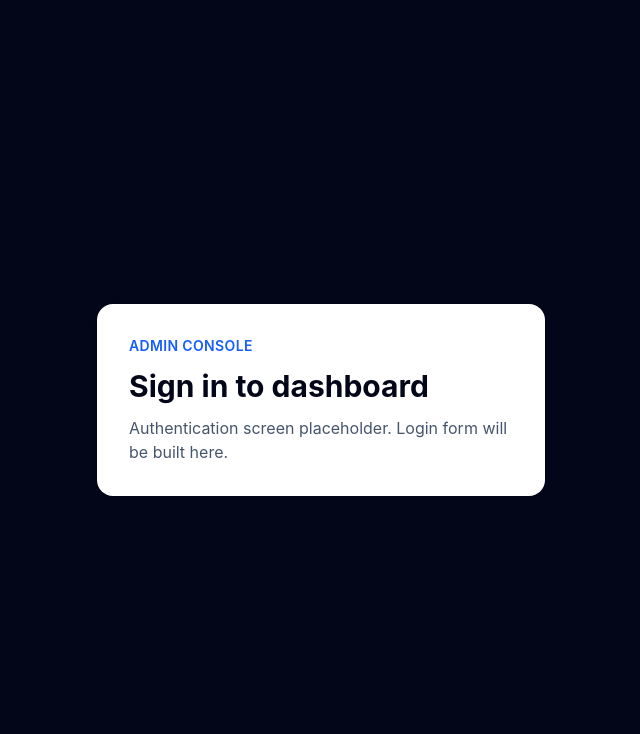
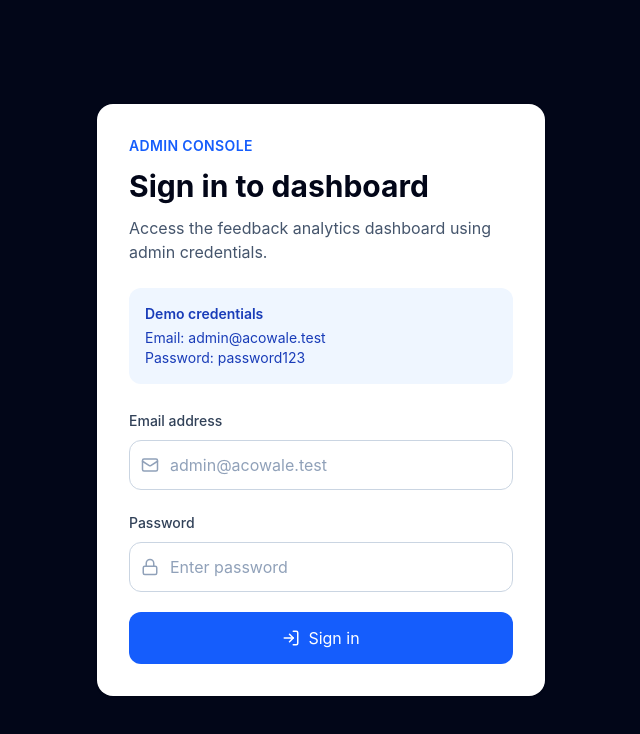
Before and after one commit to akshaychavan23031998/customer-feedback-platform, a React app in the folder frontend/: page /admin/login in a window 1280 px wide. Shown: the top 734 px of the page, without its empty margins (319-959 px from the left). Built offline with nearby package versions, Linux system fonts and the light colour scheme; the HTML template or start-up script is replaced by a standard one.

Commit message:
feat: add admin login UI

```diff
--- a/frontend/src/pages/admin/LoginPage.jsx
+++ b/frontend/src/pages/admin/LoginPage.jsx
@@ -1,4 +1,62 @@
+import { zodResolver } from '@hookform/resolvers/zod';
+import { Lock, LogIn, Mail } from 'lucide-react';
+import { useState } from 'react';
+import { useForm } from 'react-hook-form';
+import { useNavigate } from 'react-router-dom';
+
+import Button from '../../components/common/Button';
+import FormFieldError from '../../components/common/FormFieldError';
+import { MOCK_ADMIN_CREDENTIALS, mockAdminLogin } from '../../utils/auth.mock';
+import { loginFormSchema } from '../../utils/validationSchemas';
+
+const defaultValues = {
+  email: '',
+  password: '',
+};
+
 function LoginPage() {
+  const navigate = useNavigate();
+
+  const [authState, setAuthState] = useState({
+    type: '',
+    message: '',
+  });
+
+  const {
+    register,
+    handleSubmit,
+    formState: { errors, isSubmitting },
+  } = useForm({
+    resolver: zodResolver(loginFormSchema),
+    defaultValues,
+  });
+
+  async function onSubmit(formValues) {
+    setAuthState({ type: '', message: '' });
+
+    const response = await mockAdminLogin(formValues);
+
+    if (!response.success) {
+      setAuthState({
+        type: 'error',
+        message: response.message,
+      });
+      return;
+    }
+
+    localStorage.setItem('acowale_admin_token', response.data.token);
+    localStorage.setItem('acowale_admin_user', JSON.stringify(response.data.user));
+
+    setAuthState({
+      type: 'success',
+      message: 'Login successful. Redirecting to dashboard...',
+    });
+
+    setTimeout(() => {
+      navigate('/admin/dashboard');
+    }, 500);
+  }
+
   return (
     <main className="flex min-h-screen items-center justify-center bg-slate-950 px-4 py-10">
       <section className="w-full max-w-md rounded-2xl bg-white p-8 shadow-sm">
@@ -11,8 +69,81 @@ function LoginPage() {
         </h1>
 
         <p className="mt-3 text-slate-600">
-          Authentication screen placeholder. Login form will be built here.
+          Access the feedback analytics dashboard using admin credentials.
         </p>
+
+        <div className="mt-6 rounded-xl bg-blue-50 p-4 text-sm text-blue-800">
+          <p className="font-semibold">Demo credentials</p>
+          <p className="mt-1">Email: {MOCK_ADMIN_CREDENTIALS.email}</p>
+          <p>Password: {MOCK_ADMIN_CREDENTIALS.password}</p>
+        </div>
+
+        <form onSubmit={handleSubmit(onSubmit)} className="mt-6 space-y-5" noValidate>
+          <div>
+            <label htmlFor="email" className="text-sm font-medium text-slate-700">
+              Email address
+            </label>
+
+            <div className="relative mt-2">
+              <Mail
+                size={18}
+                className="pointer-events-none absolute left-3 top-1/2 -translate-y-1/2 text-slate-400"
+              />
+
+              <input
+                id="email"
+                type="email"
+                autoComplete="email"
+                placeholder="admin@acowale.test"
+                className="w-full rounded-xl border border-slate-300 py-3 pl-10 pr-4 text-sm outline-none transition placeholder:text-slate-400 focus:border-blue-500 focus:ring-2 focus:ring-blue-100"
+                {...register('email')}
+              />
+            </div>
+
+            <FormFieldError message={errors.email?.message} />
+          </div>
+
+          <div>
+            <label htmlFor="password" className="text-sm font-medium text-slate-700">
+              Password
+            </label>
+
+            <div className="relative mt-2">
+              <Lock
+                size={18}
+                className="pointer-events-none absolute left-3 top-1/2 -translate-y-1/2 text-slate-400"
+              />
+
+              <input
+                id="password"
+                type="password"
+                autoComplete="current-password"
+                placeholder="Enter password"
+                className="w-full rounded-xl border border-slate-300 py-3 pl-10 pr-4 text-sm outline-none transition placeholder:text-slate-400 focus:border-blue-500 focus:ring-2 focus:ring-blue-100"
+                {...register('password')}
+              />
+            </div>
+
+            <FormFieldError message={errors.password?.message} />
+          </div>
+
+          {authState.message ? (
+            <div
+              className={`rounded-xl px-4 py-3 text-sm ${
+                authState.type === 'success'
+                  ? 'bg-emerald-50 text-emerald-700'
+                  : 'bg-red-50 text-red-700'
+              }`}
+            >
+              {authState.message}
+            </div>
+          ) : null}
+
+          <Button type="submit" size="lg" isLoading={isSubmitting} className="w-full gap-2">
+            <LogIn size={18} />
+            Sign in
+          </Button>
+        </form>
       </section>
     </main>
   );
--- /dev/null
+++ b/frontend/src/utils/auth.mock.js
@@ -0,0 +1,36 @@
+export const MOCK_ADMIN_CREDENTIALS = {
+  email: 'admin@acowale.test',
+  password: 'password123',
+};
+
+export async function mockAdminLogin({ email, password }) {
+  await new Promise((resolve) => {
+    setTimeout(resolve, 700);
+  });
+
+  const isValidCredentials =
+    email === MOCK_ADMIN_CREDENTIALS.email &&
+    password === MOCK_ADMIN_CREDENTIALS.password;
+
+  if (!isValidCredentials) {
+    return {
+      success: false,
+      message: 'Invalid email or password.',
+      data: null,
+    };
+  }
+
+  return {
+    success: true,
+    message: 'Login successful.',
+    data: {
+      token: 'mock-admin-jwt-token',
+      user: {
+        id: 'admin_001',
+        name: 'Acowale Admin',
+        email: MOCK_ADMIN_CREDENTIALS.email,
+        role: 'admin',
+      },
+    },
+  };
+}
--- a/frontend/src/utils/validationSchemas.js
+++ b/frontend/src/utils/validationSchemas.js
@@ -29,3 +29,10 @@ export const feedbackFormSchema = z.object({
     .min(10, 'Comment must be at least 10 characters.')
     .max(500, 'Comment must be less than 500 characters.'),
 });
+
+export const loginFormSchema = z.object({
+  email: z.string().trim().email('Please enter a valid email address.'),
+  password: z
+    .string()
+    .min(6, 'Password must be at least 6 characters.'),
+});
```
